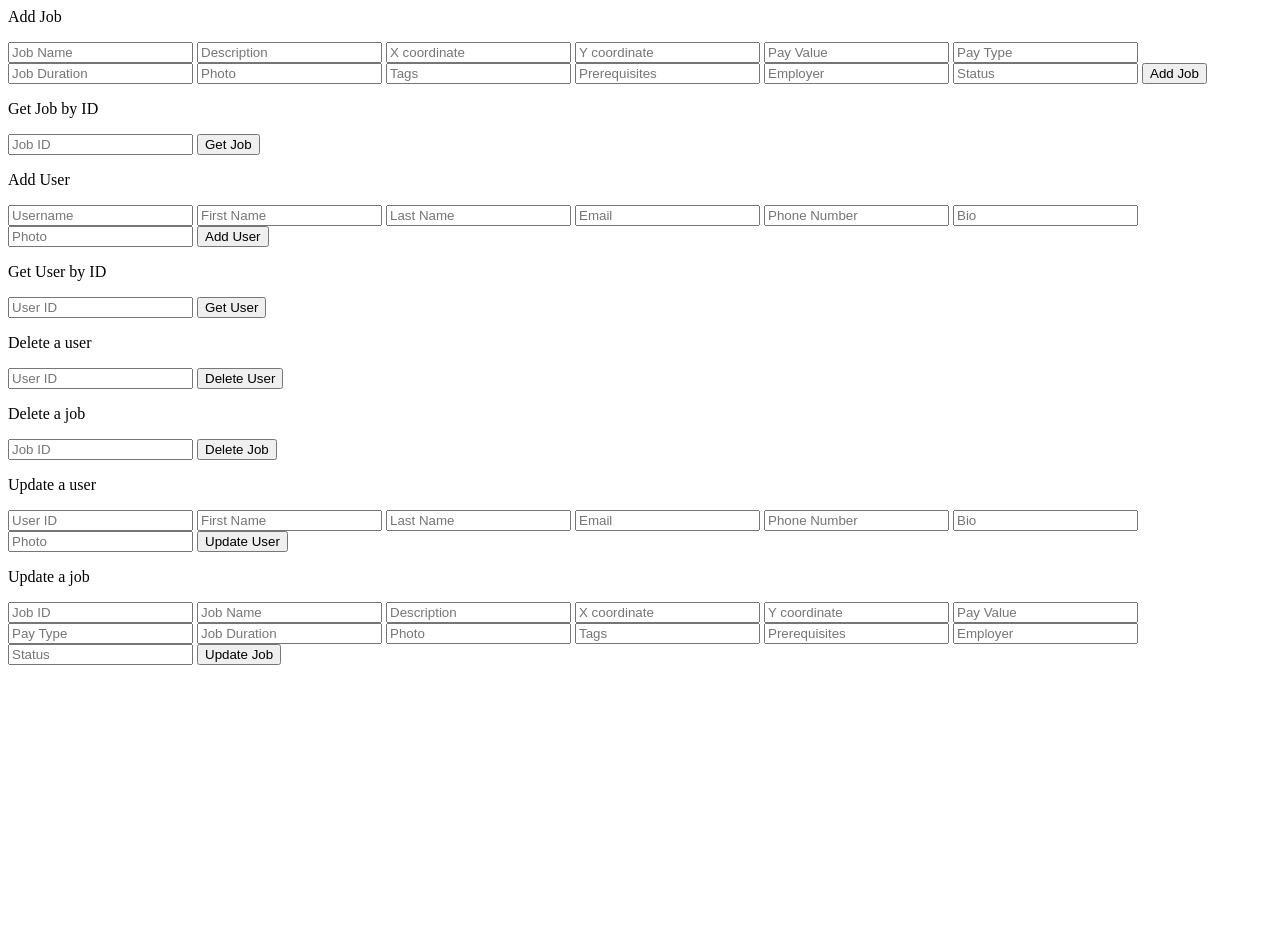
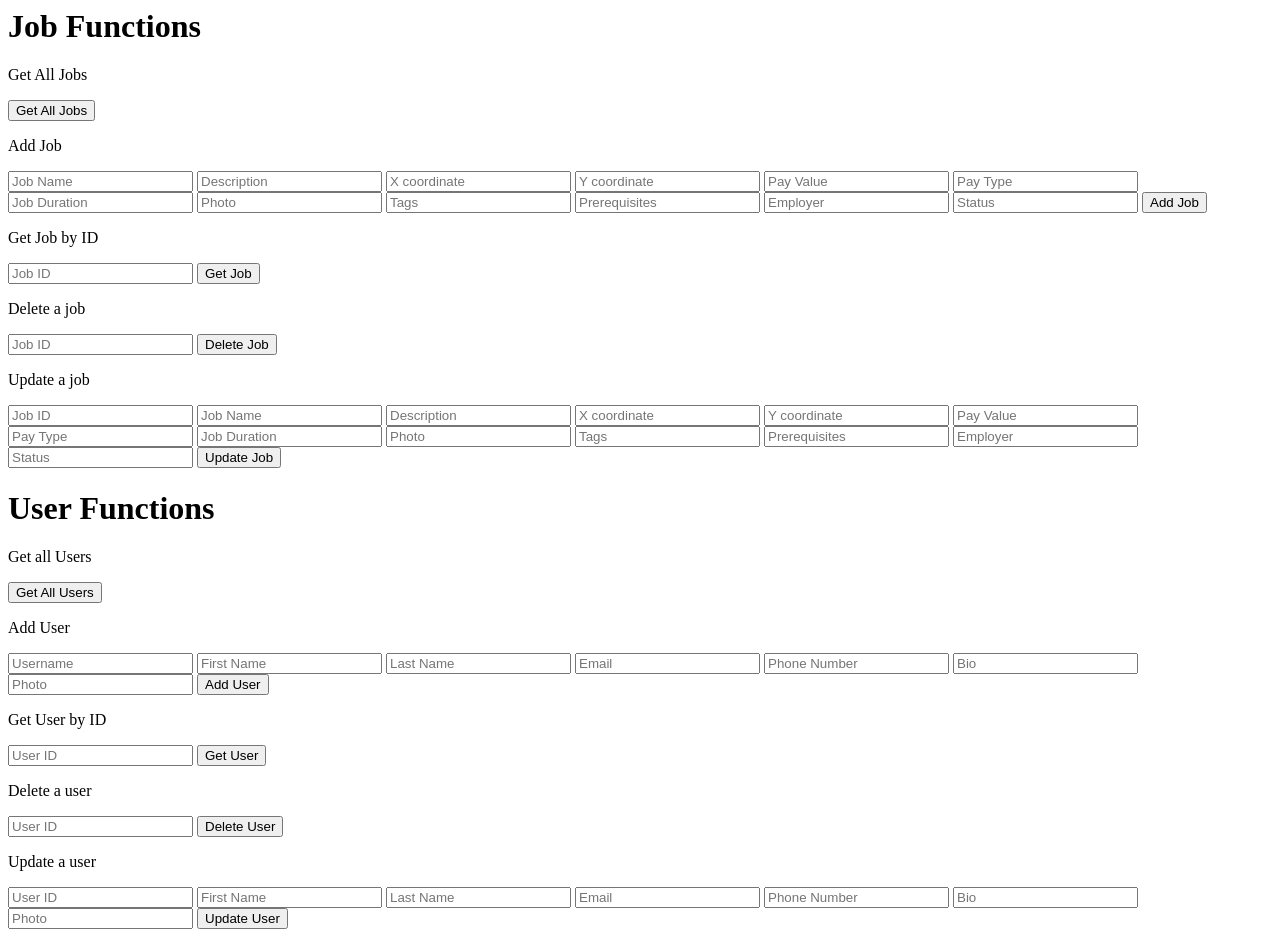
Before and after one commit to ShreyKumar/Hyer, a website: page Hyer/index.html in a window 1280 px wide. Before the commit the page ends 800 px from the top, so only its background shows below. Drawn offline with Linux system fonts and the light colour scheme; a script that the page names is missing.

Commit message:
Added get all users and jobs button

```diff
--- a/Hyer/index.html
+++ b/Hyer/index.html
@@ -5,6 +5,13 @@
       <link type="text/css" rel="stylesheet" href="https://cdn.firebase.com/libs/firebaseui/2.5.1/firebaseui.css" />
     </head>
    <body>
+    <h1>Job Functions</h1>
+
+    <p>Get All Jobs</p>
+    <form action="/jobs" method="GET">
+      <button type="submit">Get All Jobs</button>
+    </form>
+
     <p>Add Job</p>
     <form action="/jobs" method="POST">
       <input type="text" placeholder="Job Name" name="name">
@@ -26,6 +33,37 @@
     <form action="/jobs" method="GET">
       <input type="text" placeholder="Job ID" name="jobID">
       <button type="submit">Get Job</button>
+    </form>
+
+    <p>Delete a job</p>
+    <form action="/delete/users" method="POST">
+      <input type="text" placeholder="Job ID" name="jobID">
+      <button type="submit">Delete Job</button>
+    </form>
+
+    <p>Update a job</p>
+    <form action="/put/jobs" method="POST">
+      <input type="text" placeholder="Job ID" name="jobID">
+      <input type="text" placeholder="Job Name" name="name">
+      <input type="text" placeholder="Description" name="description">
+      <input type="text" placeholder="X coordinate" name="xCoordinate">
+      <input type="text" placeholder="Y coordinate" name="yCoordinate">
+      <input type="text" placeholder="Pay Value" name="value">
+      <input type="text" placeholder="Pay Type" name="type">
+      <input type="text" placeholder="Job Duration" name="duration">
+      <input type="text" placeholder="Photo" name="photo">
+      <input type="text" placeholder="Tags" name="tags">
+      <input type="text" placeholder="Prerequisites" name="prerequisites">
+      <input type="text" placeholder="Employer" name="employer">
+      <input type="text" placeholder="Status" name="status">
+      <button type="submit">Update Job</button>
+    </form>
+
+    <h1>User Functions</h1>
+
+    <p>Get all Users</p>
+    <form action="/users" method="GET">
+      <button type="submit">Get All Users</button>
     </form>
 
     <p>Add User</p>
@@ -52,11 +90,6 @@
       <button type="submit">Delete User</button>
     </form>
 
-    <p>Delete a job</p>
-    <form action="/delete/users" method="POST">
-      <input type="text" placeholder="Job ID" name="jobID">
-      <button type="submit">Delete Job</button>
-    </form>
 
     <p>Update a user</p>
     <form action="/put/users" method="POST">
@@ -70,22 +103,6 @@
       <button type="submit">Update User</button>
     </form>
 
-    <p>Update a job</p>
-    <form action="/put/jobs" method="POST">
-      <input type="text" placeholder="Job ID" name="jobID">
-      <input type="text" placeholder="Job Name" name="name">
-      <input type="text" placeholder="Description" name="description">
-      <input type="text" placeholder="X coordinate" name="xCoordinate">
-      <input type="text" placeholder="Y coordinate" name="yCoordinate">
-      <input type="text" placeholder="Pay Value" name="value">
-      <input type="text" placeholder="Pay Type" name="type">
-      <input type="text" placeholder="Job Duration" name="duration">
-      <input type="text" placeholder="Photo" name="photo">
-      <input type="text" placeholder="Tags" name="tags">
-      <input type="text" placeholder="Prerequisites" name="prerequisites">
-      <input type="text" placeholder="Employer" name="employer">
-      <input type="text" placeholder="Status" name="status">
-      <button type="submit">Update Job</button>
-    </form>
+    <p> </p>
   </body>
 </html>
```
